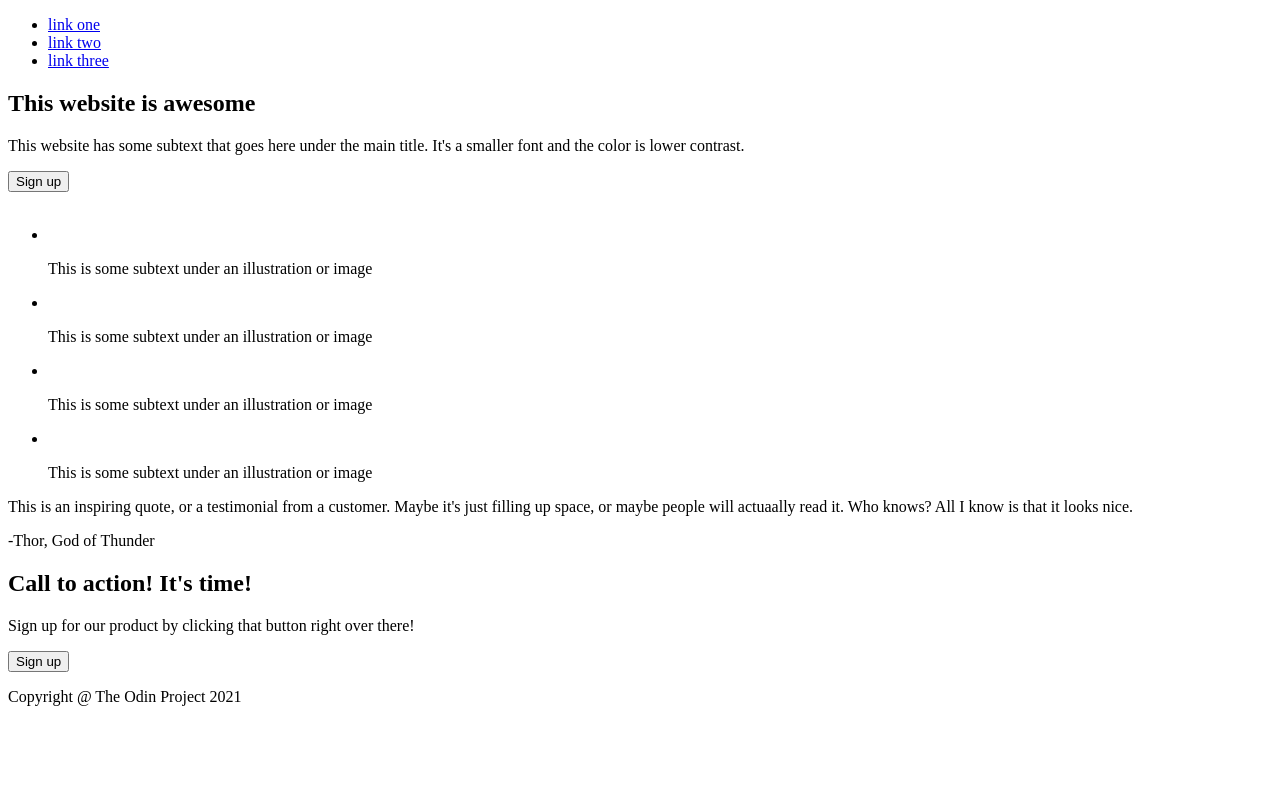
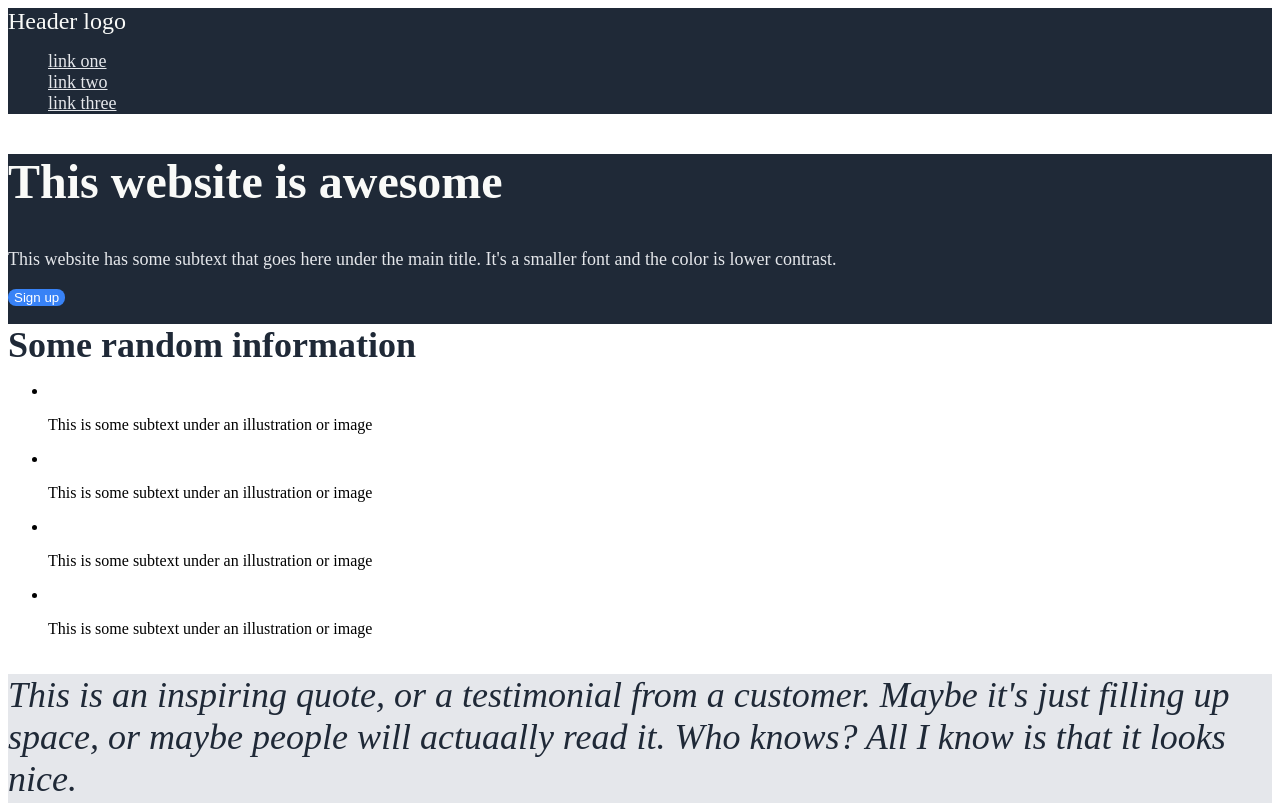
Before and after one commit to astridfeo/Landing-page, a plain HTML site: page index.html in a window 1280 px wide. Shown: the top 803 px of the page. Drawn offline with Linux system fonts and the light colour scheme.

Commit message:
Set up background colors and font size and color in css.

```diff
--- a/index.html
+++ b/index.html
@@ -7,7 +7,7 @@
     </head>
     <body>
         <div class="header">
-            <div class="logo"></div>
+            <div class="logo">Header logo</div>
             <div class="links">
                 <ul class="right-links">
                     <li><a href="google.com">link one</a></li>
@@ -25,6 +25,7 @@
             <img class="hero-img" src="" alt="">
         </div>
         <div class="information">
+            <div class="info-header">Some random information</div>
             <ul class="info">
                 <li><img src="" alt=""><p>This is some subtext under an illustration or image</p></li>
                 <li><img src="" alt=""><p>This is some subtext under an illustration or image</p></li>
--- a/style.css
+++ b/style.css
@@ -0,0 +1,59 @@
+.header, .hero, .footer {
+    background-color: #1F2937;
+}
+
+.awesome h2 {
+    color: #F9FAF8;
+    font-size: 48px;
+    font-weight: 900;
+}
+
+.awesome p, a {
+    color: #E5E7EB;
+    font-size: 18px;
+}
+
+.right-links {
+    list-style-type: none;
+}
+
+.logo {
+    color: #F9FAF8;
+    font-size: 24px;
+}
+
+.info-header {
+    color: #1F2937;
+    font-size: 36px;
+    font-weight: 900;
+}
+
+.quote {
+    background-color: #E5E7EB;
+}
+
+.quote-text {
+    color: #1F2937;
+    font-size: 36px;
+    font-style: italic;
+}
+
+.quote-origin {
+    font-weight: bold;
+}
+
+button {
+    background-color: #3882F6;
+    color: white;
+    border-radius: 8px;
+    text-decoration: none;
+    text-align: center;
+    border: none;
+}
+.sign-up {
+    background-color: #3882F6;
+}
+
+.sign-button {
+    border: 1px solid white;
+}
```
